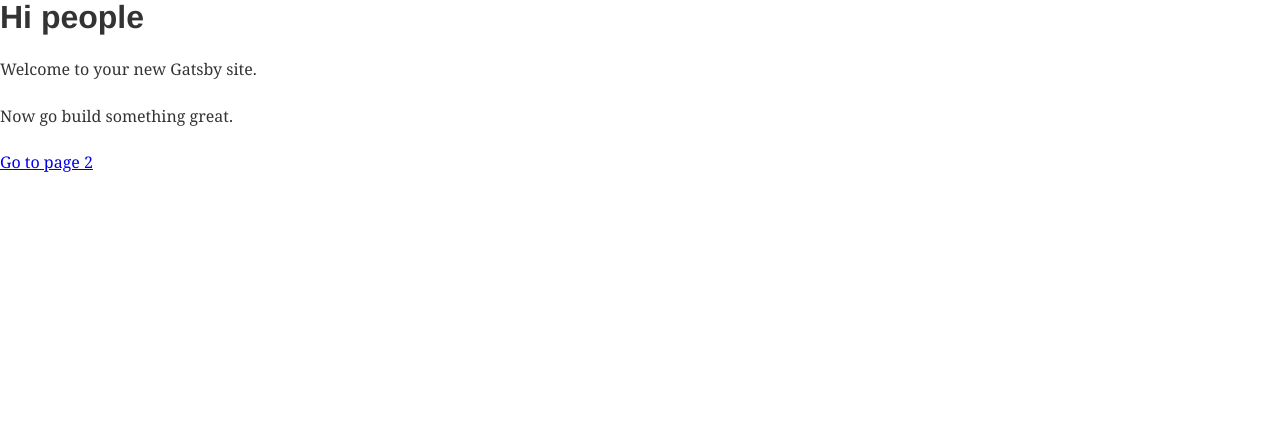
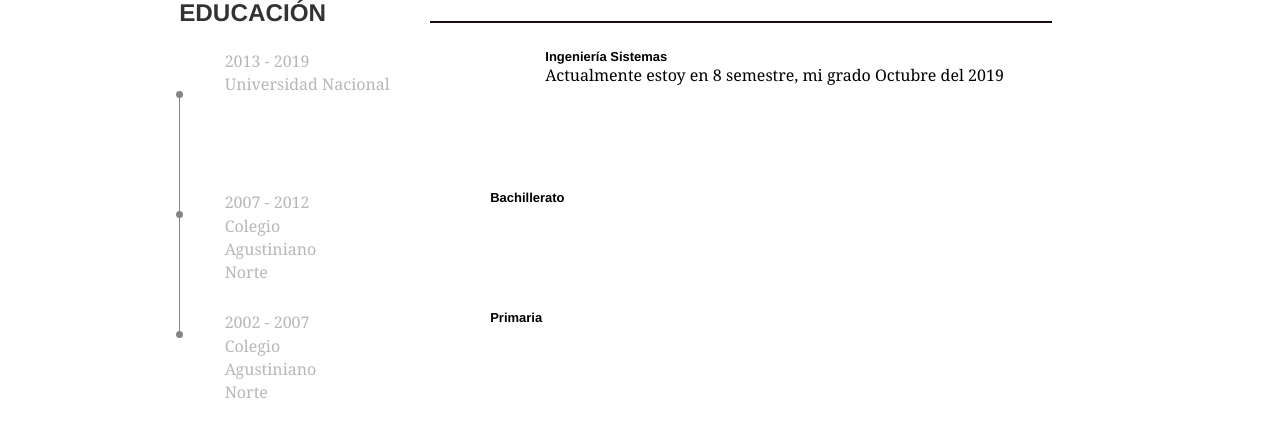
Before and after one commit to gfalbarracinr/Giovanny, a Gatsby site: page / in a window 1280 px wide. Built offline with nearby package versions, Linux system fonts and the light colour scheme; Gatsby itself is replaced by a stand-in of ours.

Commit message:
education section for chrome

```diff
--- /dev/null
+++ b/src/components/course.js
@@ -0,0 +1,53 @@
+import React from 'react';
+import styled from 'styled-components';
+
+const Wrapper = styled.div`
+    margin-left: 10%;
+    display: flex;
+`
+const Dot = styled.div`
+    height: 7px;
+    width: 7px;
+    background-color: #868586;
+    border-radius: 50%;
+    margin-left: -4px;
+`
+
+const Instituition = styled.div`
+    color: 	#B7B7B9;
+    & *{
+        margin: 0;
+    }
+
+`
+const Degree = styled.div`
+    margin-left: 15%;
+    color: black;
+    & *{
+        margin: 0;
+    }
+`
+const Decoration = styled.div`
+    display: flex;
+    flex-direction: column;
+    border-left: 1px solid #868586;
+    height: 100px;
+    margin-top: 4%;
+    margin-right: 4%;
+`
+export default () =>
+    <Wrapper>
+        <Decoration>
+            <Dot/>
+        </Decoration>
+        <Instituition>
+            <p>2013 - 2019</p>
+            <p> Universidad Nacional </p>
+        </Instituition>
+        <Degree>
+            <h6>Ingeniería Sistemas</h6>
+            <p>Actualmente estoy en 8
+               semestre, mi grado Octubre del
+               2019</p>
+        </Degree>
+    </Wrapper>
--- a/src/components/header.js
+++ b/src/components/header.js
@@ -5,6 +5,7 @@ import '../styles/index.css';
 
 
 const Wrapper = styled.div`
+  grid-area: header;
   margin-bottom: 1.45rem;
   margin-left: 5%;
   margin-right: 5%;
--- /dev/null
+++ b/src/components/lastCourse.js
@@ -0,0 +1,51 @@
+import React from 'react';
+import styled from 'styled-components';
+
+const Wrapper = styled.div`
+    margin-left: 10%;
+    display: flex;
+`
+const Dot = styled.div`
+    margin-top: 20px;
+    height: 7px;
+    width: 7px;
+    background-color: #868586;
+    border-radius: 50%;
+    margin-left: -4px;
+`
+
+const Instituition = styled.div`
+    color: 	#B7B7B9;
+    & *{
+        margin: 0;
+    }
+    max-width: 110px;
+`
+const Degree = styled.div`
+    margin-left: 15%;
+    color: black;
+    & *{
+        margin: 0;
+    }
+`
+const Decoration = styled.div`
+    display: flex;
+    flex-direction: column;
+    border-left: 1px solid #868586;
+    height: 27px;
+    margin-top: 0;
+    margin-right: 4%;
+`
+export default () =>
+    <Wrapper>
+        <Decoration>
+            <Dot/>
+        </Decoration>
+        <Instituition>
+            <p>2002 - 2007</p>
+            <p> Colegio Agustiniano Norte </p>
+        </Instituition>
+        <Degree>
+            <h6>Primaria</h6>
+        </Degree>
+    </Wrapper>
--- /dev/null
+++ b/src/components/secondCourse.js
@@ -0,0 +1,51 @@
+import React from 'react';
+import styled from 'styled-components';
+
+const Wrapper = styled.div`
+    margin-left: 10%;
+    display: flex;
+`
+const Dot = styled.div`
+    margin-top: 20px;
+    height: 7px;
+    width: 7px;
+    background-color: #868586;
+    border-radius: 50%;
+    margin-left: -4px;
+`
+
+const Instituition = styled.div`
+    color: 	#B7B7B9;
+    & *{
+        margin: 0;
+    }
+    max-width: 110px;
+`
+const Degree = styled.div`
+    margin-left: 15%;
+    color: black;
+    & *{
+        margin: 0;
+    }
+`
+const Decoration = styled.div`
+    display: flex;
+    flex-direction: column;
+    border-left: 1px solid #868586;
+    height: 120px;
+    margin-top: 0;
+    margin-right: 4%;
+`
+export default () =>
+    <Wrapper>
+        <Decoration>
+            <Dot/>
+        </Decoration>
+        <Instituition>
+            <p>2007 - 2012</p>
+            <p> Colegio Agustiniano Norte </p>
+        </Instituition>
+        <Degree>
+            <h6>Bachillerato</h6>
+        </Degree>
+    </Wrapper>
--- a/src/pages/index.js
+++ b/src/pages/index.js
@@ -1,13 +1,51 @@
 import React from 'react'
-import Link from 'gatsby-link'
+import styled from 'styled-components'
+import Course from '../components/course';
+import SecondCourse from '../components/secondCourse';
+import LastCourse from '../components/lastCourse';
+
+const Wrapper = styled.div`
+  grid-area: education;
+  margin-bottom: 1.45rem;
+  margin-left: 5%;
+  margin-right: 5%;
+  @media (max-width: 400px) {
+    margin-left: 0;
+  }
+`
+const Education = styled.div`
+  display: flex;
+  flex-direction: column;
+
+`
+
+const Title = styled.div`
+ margin-left: 10%;
+ display: flex;
+
+
+ & > hr{
+   background-color: #190D0E;
+   width: 60%;
+   color: #190D0E;
+   margin-left: 10%;
+   margin-top: 2%;
+   border: 1px solid #190D0E;
+ }
+`
 
 const IndexPage = () => (
-  <div>
-    <h1>Hi people</h1>
-    <p>Welcome to your new Gatsby site.</p>
-    <p>Now go build something great.</p>
-    <Link to="/page-2/">Go to page 2</Link>
-  </div>
+  <Wrapper>
+    <Education>
+      <Title>
+        <h2>EDUCACIÓN</h2>
+        <hr/>
+      </Title>
+      <Course/>
+      <SecondCourse/>
+      <LastCourse/>
+    </Education>
+  </Wrapper>
 )
 
 export default IndexPage
```
Also changed, not shown: src/layouts/index.js (+9 -3 lines), README.md.
